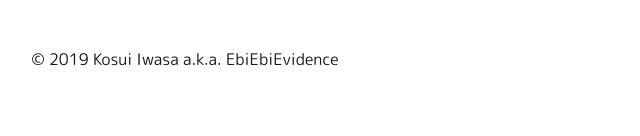
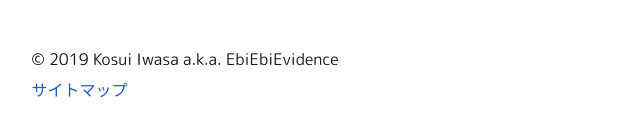
Before and after one commit to yamanoku/iwasa-kosui-blog, a Gatsby site: page / in a window 1280 px wide. Shown: the part 1604-1740 px from the top of the page, 256-896 px from the left. Built offline with nearby package versions, Linux system fonts and the light colour scheme; Gatsby itself is replaced by a stand-in of ours; some packages are replaced by stand-ins of ours.

Commit message:
Add sitemap link

```diff
--- a/src/components/Layout.js
+++ b/src/components/Layout.js
@@ -23,7 +23,8 @@ class Layout extends React.Component {
         {header}
         {children}
         <footer>
-          © {new Date().getFullYear()} Kosui Iwasa a.k.a. EbiEbiEvidence
+          © {new Date().getFullYear()} Kosui Iwasa a.k.a. EbiEbiEvidence<br />
+          <a href="/sitemap.xml">サイトマップ</a>
         </footer>
       </div>
     )
```
